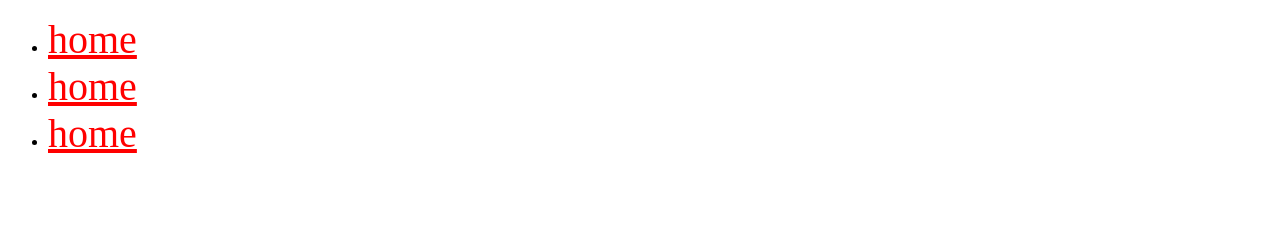
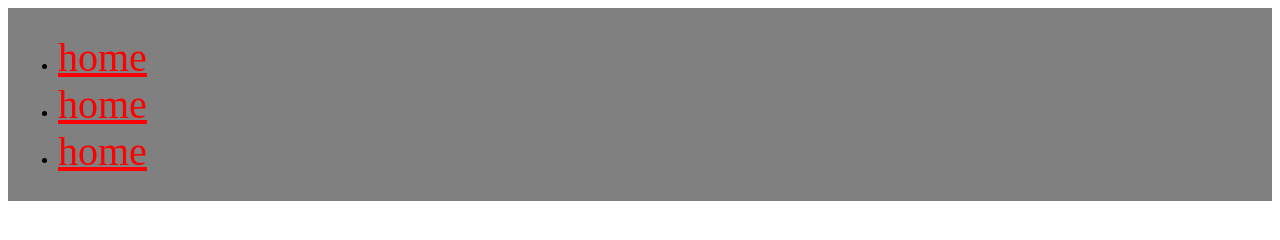
Before and after one commit to NokaK/github-repo, a plain HTML site: page index.html in a window 1280 px wide. Drawn offline with Linux system fonts and the light colour scheme.

Commit message:
styled header

```diff
--- a/css/style.css
+++ b/css/style.css
@@ -2,3 +2,7 @@ a {
 	color: red;
 	font-size: 40px;
 }
+header {
+	background-color: grey;
+	padding: 10px;
+}
```
